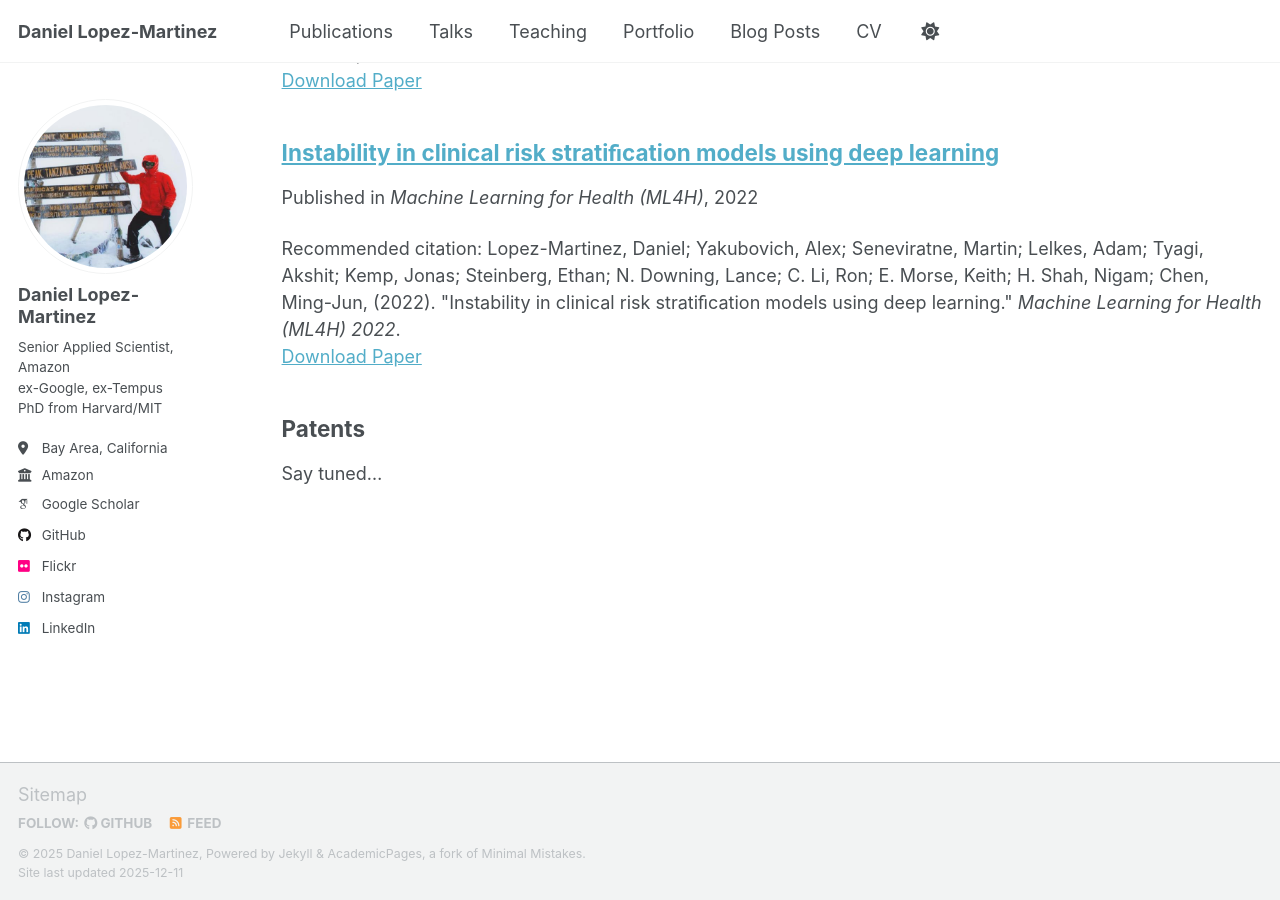
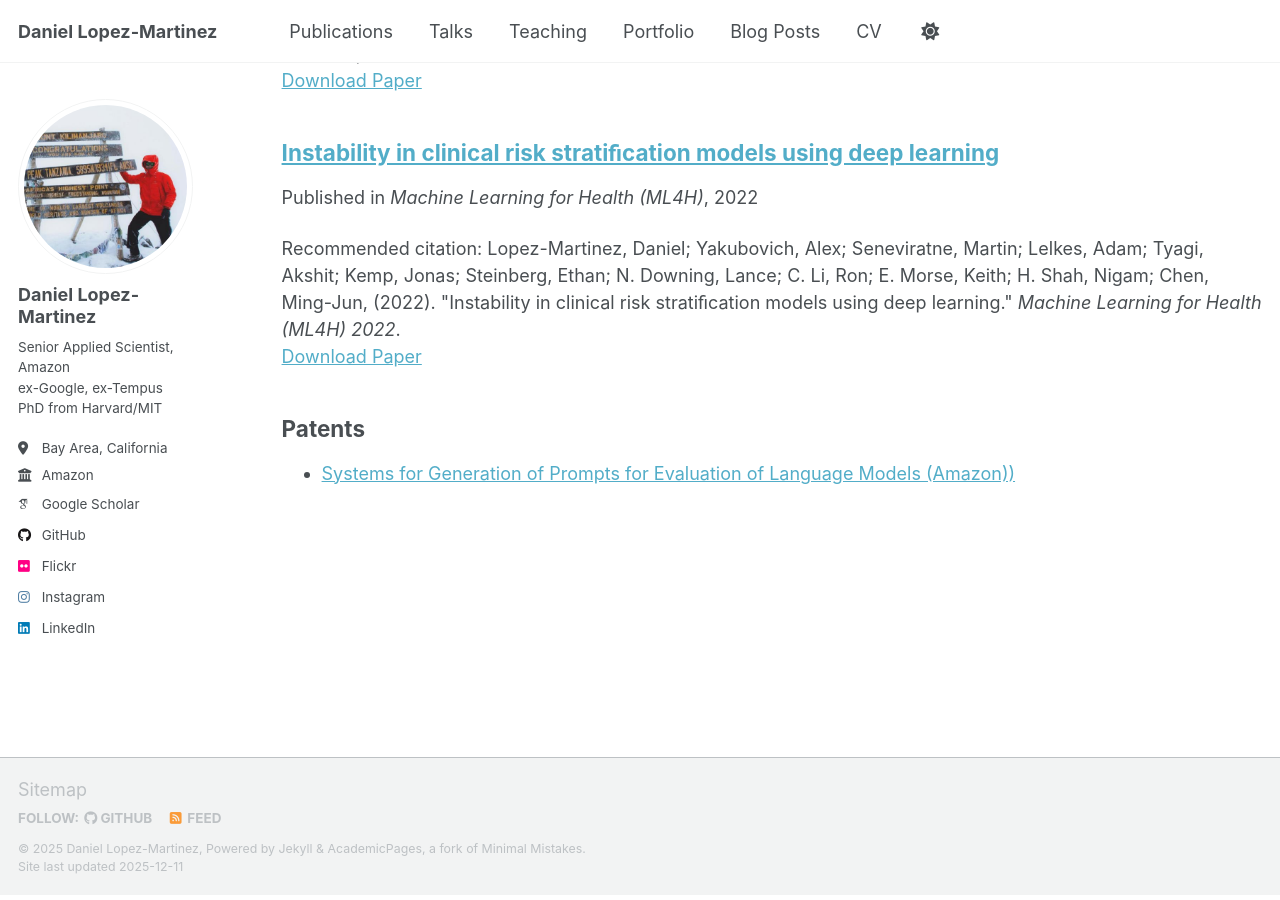
Before and after one commit to daniel-lopezmartinez/daniel-lopezmartinez.github.io, a Jekyll site: the page built from _pages/publications.md, in a window 1280 px wide and 900 px high, scrolled down 864 px. Built offline with Jekyll 4.4.1, drawn with Linux system fonts in a browser that asks for light colours; some web fonts are replaced; a script that is not in the unit is left out.

Commit message:
Adds patent to publications section

```diff
--- a/_pages/publications.md
+++ b/_pages/publications.md
@@ -17,4 +17,4 @@ author_profile: true
 {% endfor %}
 
 ## Patents
-Say tuned...
+- [Systems for Generation of Prompts for Evaluation of Language Models (Amazon))](https://ppubs.uspto.gov/api/patents/html/20250378274?source=US-PGPUB&requestToken=eyJzdWIiOiI5MTNhN2ZhYS1jNGNmLTQ1NWEtYmYzZS0wMDAwYzAzMTI2ODkiLCJ2ZXIiOiJkYTI4MzgwMy04NTZjLTRiMzgtYTVmMi1jODNkOWM2ZTAzMmYiLCJleHAiOjB9)
```
